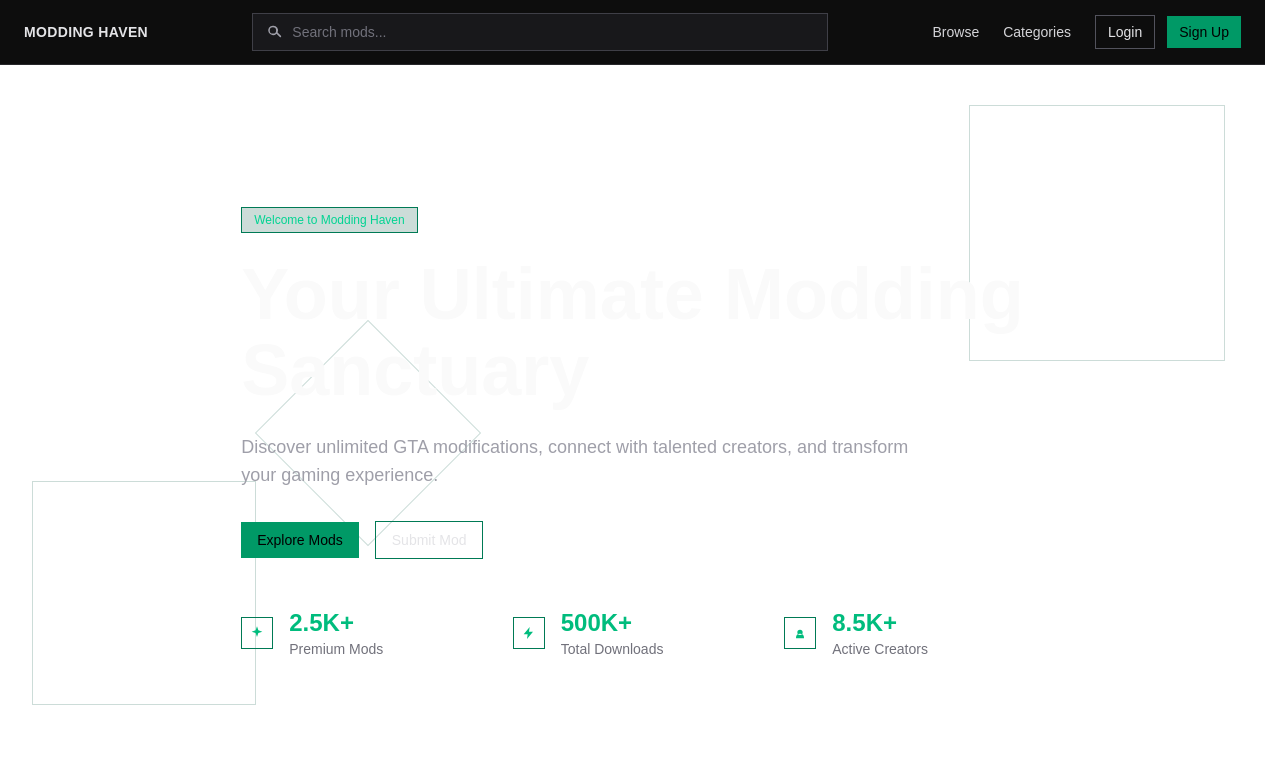
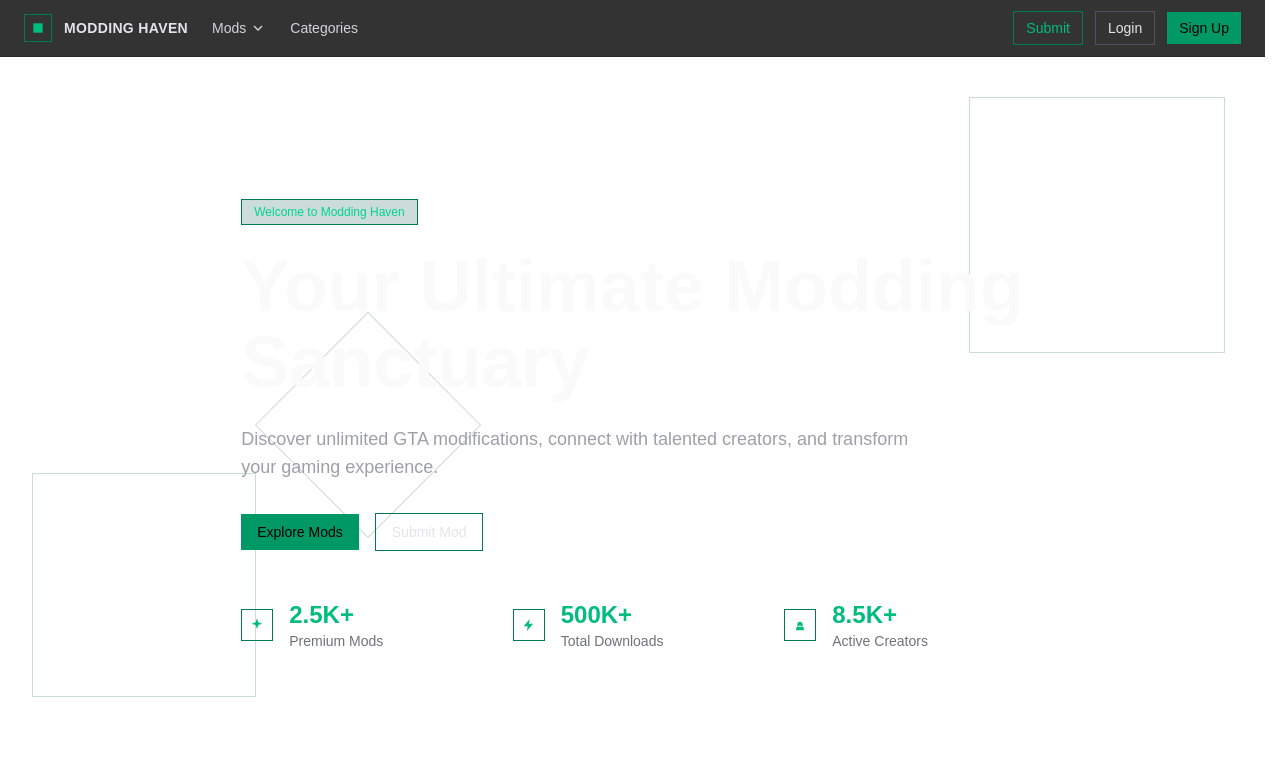
Before and after one commit to CaioXTSY/Moddin-Haven-Front, a Next.js app: page / in a window 1280 px wide. Shown: the top 767 px of the page. Built offline with nearby package versions, Linux system fonts and the light colour scheme.

Commit message:
feat(header): redesign header with new logo and navigation

```diff
--- a/src/components/header/Header.tsx
+++ b/src/components/header/Header.tsx
@@ -1,19 +1,21 @@
 import Logo from "@/components/header/Logo";
-import SearchBar from "@/components/header/SearchBar";
 import NavLinks from "@/components/header/NavLinks";
 import AuthButtons from "@/components/header/AuthButtons";
+import Link from "next/link";
 
 export default function Header() {
   return (
-    <header className="sticky top-0 z-50 w-full border-b border-zinc-800 bg-black/95 backdrop-blur">
-      <div className="mx-auto flex h-16 max-w-7xl items-center gap-6 px-6">
-        <Logo />
-        <div className="flex-1 flex justify-center">
-          <SearchBar />
-        </div>
-        <div className="flex items-center gap-6">
-          <NavLinks />
-          <AuthButtons />
+    <header className="sticky top-0 z-50 w-full border-b border-zinc-800 bg-black/80 backdrop-blur">
+      <div className="mx-auto max-w-7xl px-6">
+        <div className="flex h-14 items-center justify-between">
+          <div className="flex items-center gap-6">
+            <Logo />
+            <NavLinks />
+          </div>
+          <div className="flex items-center gap-3">
+            <Link href="/submit" className="inline-flex border border-emerald-700 px-3 py-1.5 text-sm text-emerald-500 hover:bg-emerald-600 hover:text-black">Submit</Link>
+            <AuthButtons />
+          </div>
         </div>
       </div>
     </header>
--- a/src/components/header/Logo.tsx
+++ b/src/components/header/Logo.tsx
@@ -3,7 +3,12 @@ import Link from "next/link";
 
 export default function Logo() {
   return (
-    <Link href="/" className="flex items-center">
+    <Link href="/" className="flex items-center gap-3">
+      <span className="grid place-items-center h-7 w-7 border border-emerald-700 text-emerald-500">
+        <svg viewBox="0 0 24 24" className="h-4 w-4" aria-hidden>
+          <rect x="5" y="5" width="14" height="14" fill="currentColor" />
+        </svg>
+      </span>
       <span className="text-sm font-semibold tracking-wide text-zinc-200">MODDING HAVEN</span>
     </Link>
   );
--- a/src/components/header/NavLinks.tsx
+++ b/src/components/header/NavLinks.tsx
@@ -1,22 +1,42 @@
+"use client";
 import Link from "next/link";
-
-const links = [
-  { href: "/browse", label: "Browse" },
-  { href: "/categories", label: "Categories" },
-];
+import { usePathname } from "next/navigation";
 
 export default function NavLinks() {
+  const pathname = usePathname();
+  const isActive = (href: string) => pathname.startsWith(href);
+
   return (
     <nav className="hidden md:flex items-center gap-6">
-      {links.map((l) => (
+      <div className="relative group">
         <Link
-          key={l.href}
-          href={l.href}
-          className="text-sm text-zinc-300 hover:text-zinc-100"
+          href="/mods"
+          className={`inline-flex items-center gap-1 text-sm ${
+            isActive("/mods") ? "text-emerald-500" : "text-zinc-300 hover:text-zinc-100"
+          }`}
         >
-          {l.label}
+          <span>Mods</span>
+          <svg viewBox="0 0 24 24" className="h-4 w-4" aria-hidden>
+            <path d="M6 9l6 6 6-6" fill="none" stroke="currentColor" strokeWidth="2" />
+          </svg>
         </Link>
-      ))}
+        <div className="absolute left-0 top-full hidden group-hover:block pt-2 z-50">
+          <div className="border border-zinc-700 bg-black p-2 w-48">
+            <Link href="/mods?sort=popular" className="block px-2 py-1 text-xs text-zinc-300 hover:text-emerald-500">Popular</Link>
+            <Link href="/mods?sort=new" className="block px-2 py-1 text-xs text-zinc-300 hover:text-emerald-500">New</Link>
+            <Link href="/mods?sort=top" className="block px-2 py-1 text-xs text-zinc-300 hover:text-emerald-500">Top Rated</Link>
+          </div>
+        </div>
+      </div>
+
+      <Link
+        href="/categories"
+        className={`text-sm ${
+          isActive("/categories") ? "text-emerald-500" : "text-zinc-300 hover:text-zinc-100"
+        }`}
+      >
+        Categories
+      </Link>
     </nav>
   );
 }
```
